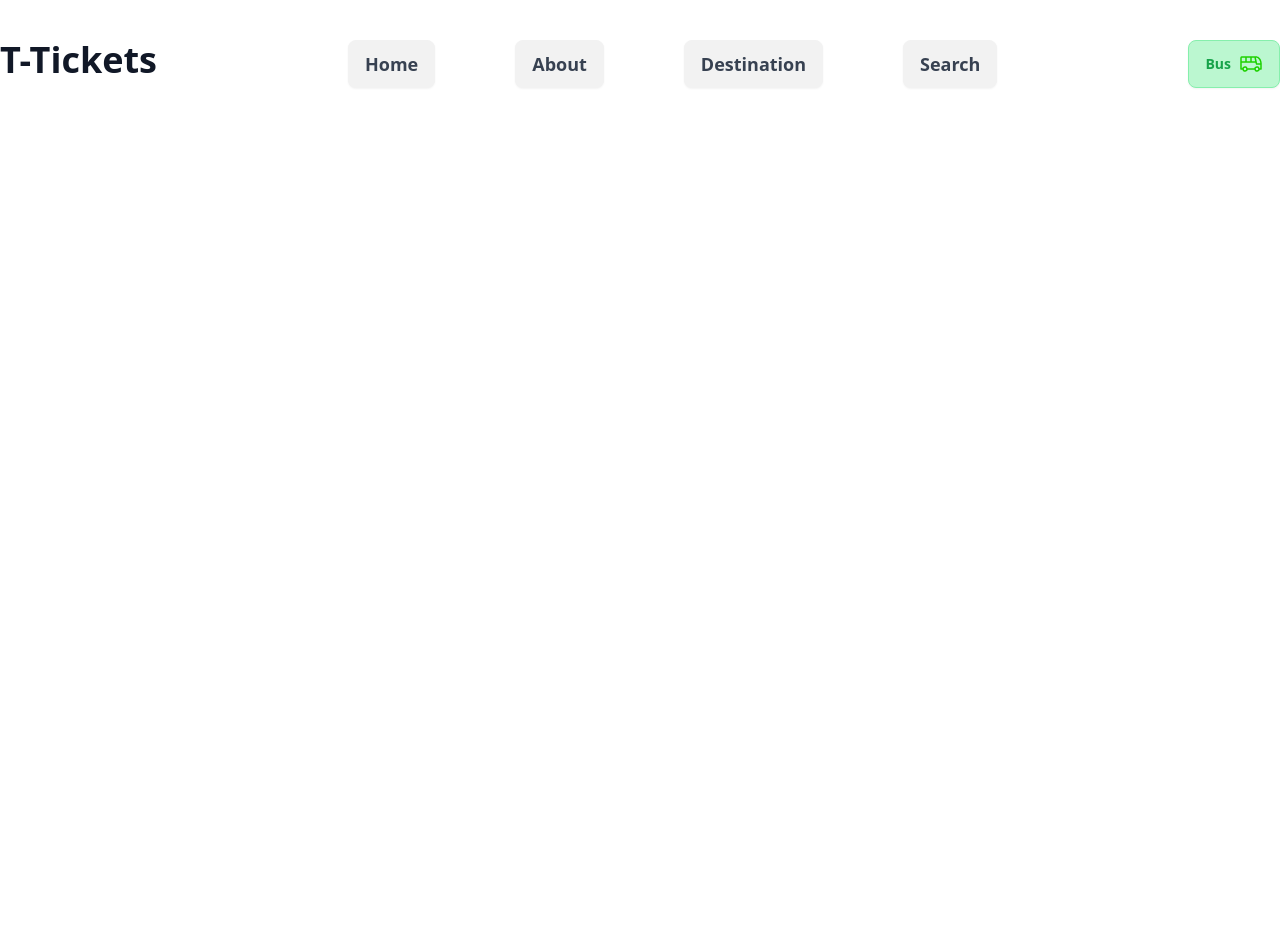
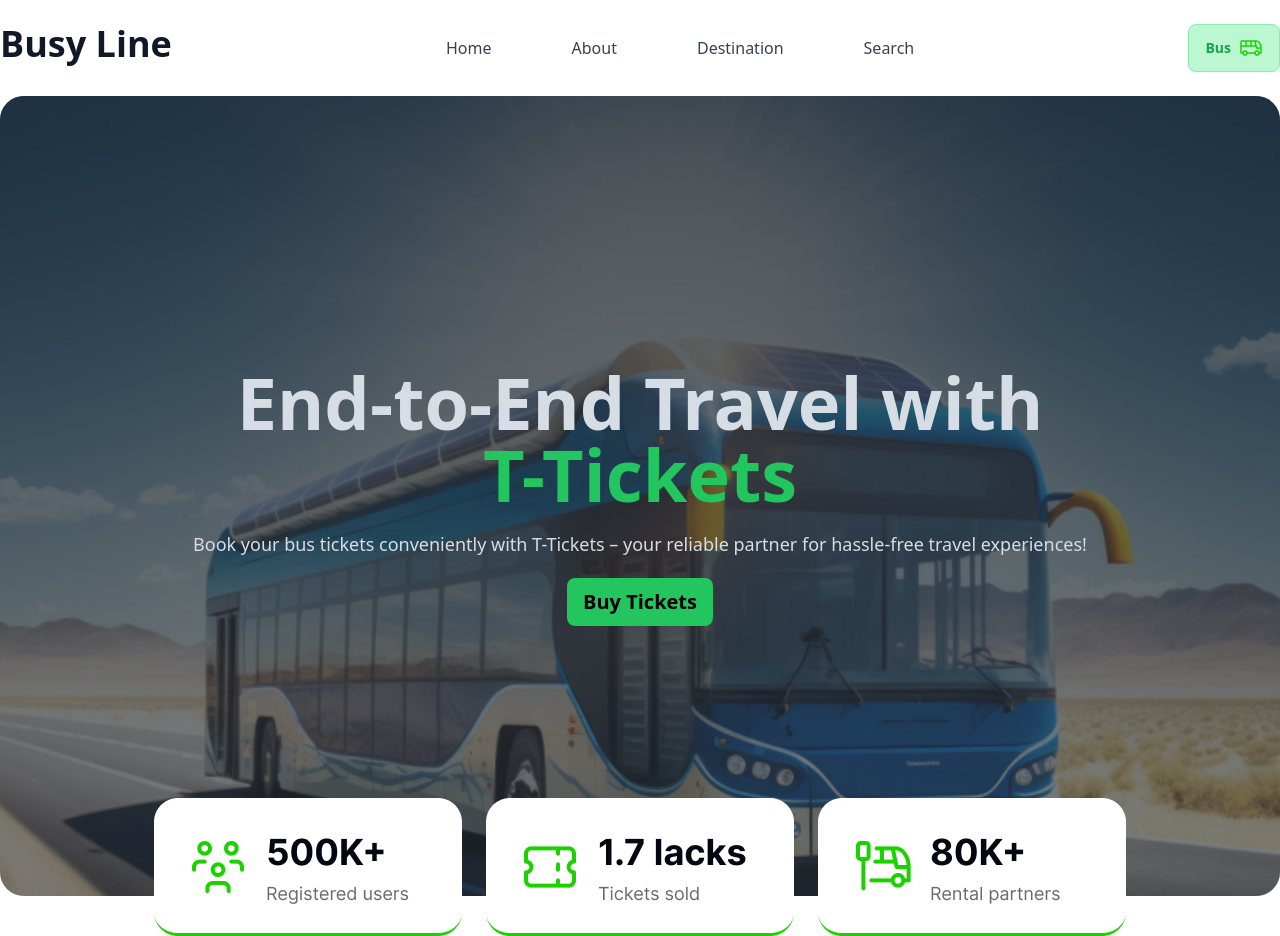
Before and after one commit to 67sazzadhossen/web9-0331-a5-busy-line, a plain HTML site: page index.html in a window 1280 px wide. Before the commit the page ends 800 px from the top, so only its background shows below. Drawn offline with nearby package versions, Linux system fonts and the light colour scheme.

Commit message:
adding banner

```diff
--- a/index.html
+++ b/index.html
@@ -1,5 +1,6 @@
 <!DOCTYPE html>
 <html lang="en" data-theme="light">
+
 <head>
     <meta charset="UTF-8">
     <meta name="viewport" content="width=device-width, initial-scale=1.0">
@@ -9,18 +10,21 @@
     <link href="https://cdn.jsdelivr.net/npm/daisyui@4.7.2/dist/full.min.css" rel="stylesheet" type="text/css" />
     <script src="https://cdn.tailwindcss.com"></script>
 </head>
+
 <body>
-    <header>
-        <nav>
-            <div class="flex justify-between mt-10">
+    <header class="max-w-7xl mx-auto">
+
+        <!-- Navbar -->
+
+        <nav class="flex justify-between py-6">
             <div class="title-text text-4xl font-extrabold text-gray-900">
-                    T-Tickets
+                Busy Line
             </div>
-                <ul class="flex justify-center gap-20">
-                    <button class="btn text-lg text-gray-700">Home</button>
-                    <button class="btn text-lg text-gray-700">About</button>
-                    <button class="btn text-lg text-gray-700">Destination</button>
-                    <button class="btn text-lg text-gray-700">Search</button>
+            <ul class="flex justify-center gap-20 items-center">
+                <li class="text-base text-gray-700">Home</li>
+                <li class="text-base text-gray-700">About</li>
+                <li class="text-base text-gray-700">Destination</li>
+                <li class="text-base text-gray-700">Search</li>
             </ul>
             <div>
                 <button class="btn text-green-600 border-green-300 bg-green-200 active:bg-green-300 hover:bg-green-300">
@@ -28,9 +32,37 @@
                     <img src="images/bus-icon.png" alt="" />
                 </button>
             </div>
+        </nav>
+
+        <!-- Banner Section -->
+
+        <div class="hero min-h-screen rounded-3xl relative bg-[url('images/banner.png')]">
+            <div class="hero-overlay bg-opacity-60 rounded-3xl"></div>
+            <div class="hero-content text-center text-neutral-content">
+                <div class="text-center">
+                    <h1 class="mb-5 font-bold text-7xl text-center">
+                        End-to-End Travel with <br />
+                        <span class="text-green-500">T-Tickets</span>
+                    </h1>
+                    <p class="mb-5 text-center text-lg">
+                        Book your bus tickets conveniently with T-Tickets – your reliable
+                        partner for hassle-free travel experiences!
+                    </p>
+                    <button id="buy-ticket-btn"
+                        class="btn text-black bg-green-500 border-none text-xl active:bg-green-600 hover:bg-green-600">
+                        Buy Tickets
+                    </button>
+                    <div class="banner-img-box flex justify-center items-end gap-6 absolute -bottom-10 left-0 right-0 mt-10">
+                        <img src="images/Group 11.png" alt="" class="" />
+                        <img src="images/Group 12.png" alt="" class="" />
+                        <img src="images/Group 13.png" alt="" class="" />
                     </div>
-        </nav>
+                </div>
+            </div>
+        </div>
+
     </header>
 
 </body>
+
 </html>
```
Lines whose indentation alone changed are shown as unchanged.
